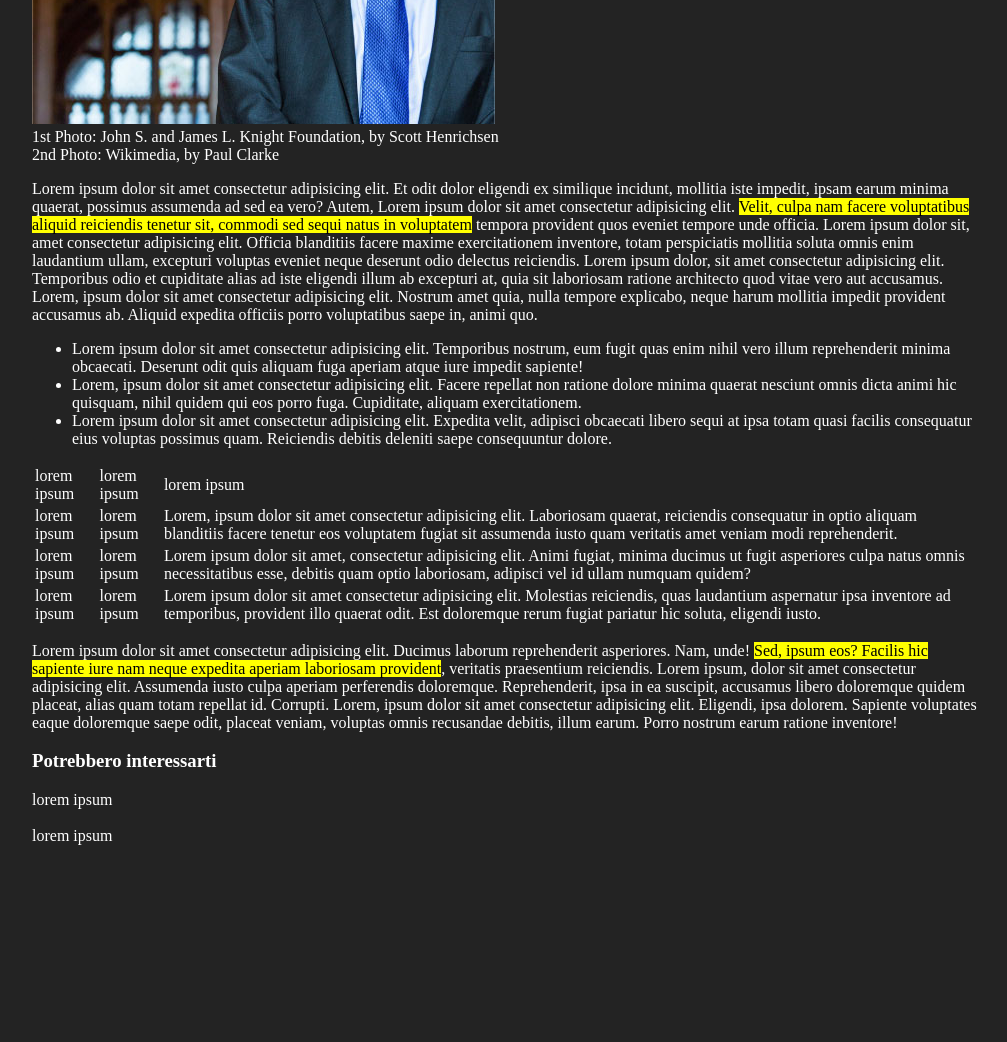
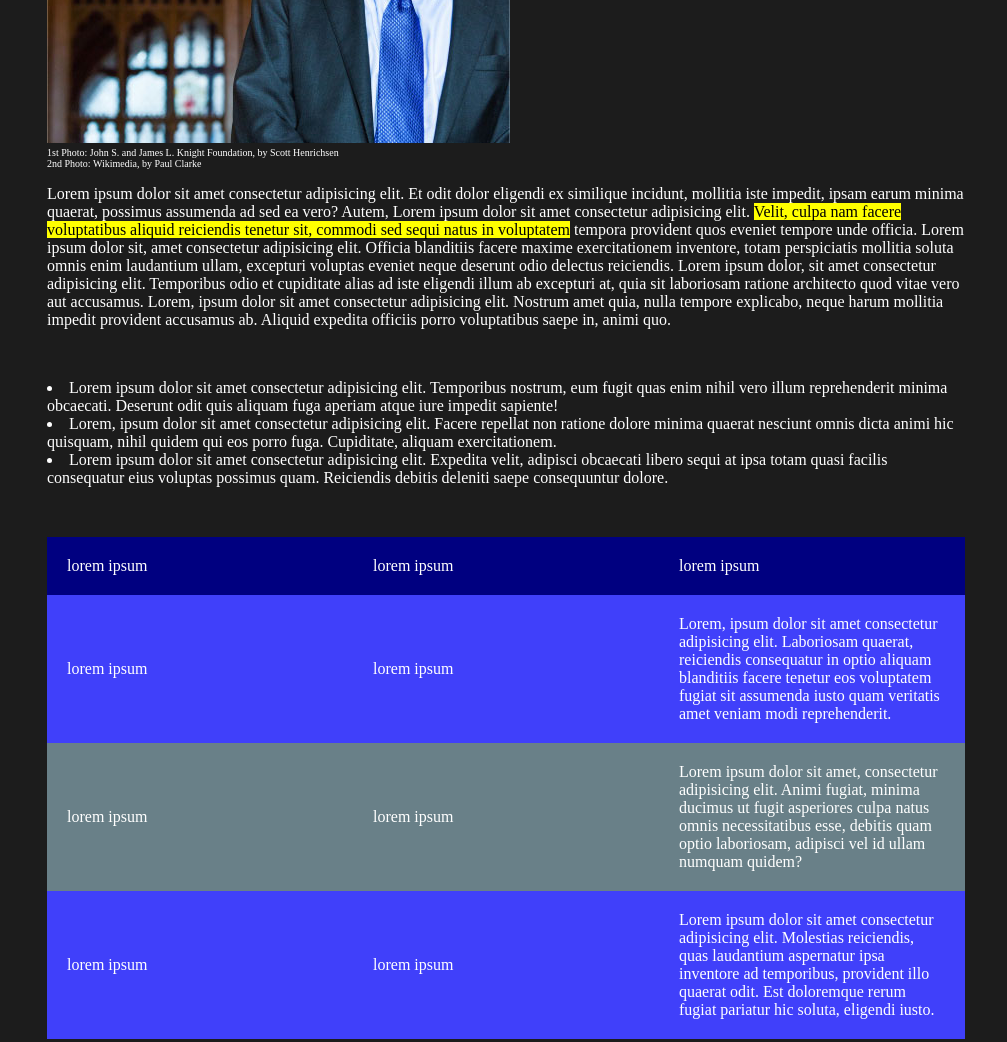
Before and after one commit to francescoferilli95/html-css-booleaner, a plain HTML site: page index.html in a window 1280 px wide. Shown: the part 860-1902 px from the top of the page, without its empty margins (134-1141 px from the left). Before the commit the page ends 1713 px from the top, so only its background shows below. Drawn offline with Linux system fonts and the light colour scheme.

Commit message:
add main section

```diff
--- a/index.html
+++ b/index.html
@@ -57,7 +57,7 @@
                         <td>lorem ipsum</td>
                         <td>Lorem, ipsum dolor sit amet consectetur adipisicing elit. Laboriosam quaerat, reiciendis consequatur in optio aliquam blanditiis facere tenetur eos voluptatem fugiat sit assumenda iusto quam veritatis amet veniam modi reprehenderit.</td>
                     </tr>
-                    <tr>
+                    <tr class="row3">
                         <td>lorem ipsum</td>
                         <td>lorem ipsum</td>
                         <td>Lorem ipsum dolor sit amet, consectetur adipisicing elit. Animi fugiat, minima ducimus ut fugit asperiores culpa natus omnis necessitatibus esse, debitis quam optio laboriosam, adipisci vel id ullam numquam quidem?</td>
--- a/second.css
+++ b/second.css
@@ -23,6 +23,58 @@ header{
 /* Tema Dark */
 
 body{
-    background-color: rgba(0, 0, 0, 0.863);
+    background-color: rgba(0, 0, 0, 0.89);
     color: white;
 }
+
+/* Main Section */
+
+main{
+    padding-left: 15px;
+    padding-right: 15px;
+}
+
+
+.titolo{
+    color: lightgreen;
+}
+
+.titolo1{
+    color: lightgreen;
+    font-size: 15px;
+    margin-bottom: 20px;
+}
+.foto{
+    font-size: 10px;
+}
+
+ul{
+    padding-left: 0px;
+    list-style-position: inside;
+    margin-top: 50px;
+    margin-bottom: 50px;
+}
+
+
+table{
+    border-collapse: collapse;
+    width: 100%;
+}
+
+td{
+    padding: 20px;
+    width: 15%;
+}
+
+.row1{
+    background-color: navy;
+    color: white;
+}
+
+.row2{
+    background-color: rgb(64, 64, 250);
+}
+
+.row3{
+    background-color: rgba(173, 216, 230, 0.534);
+}
```
